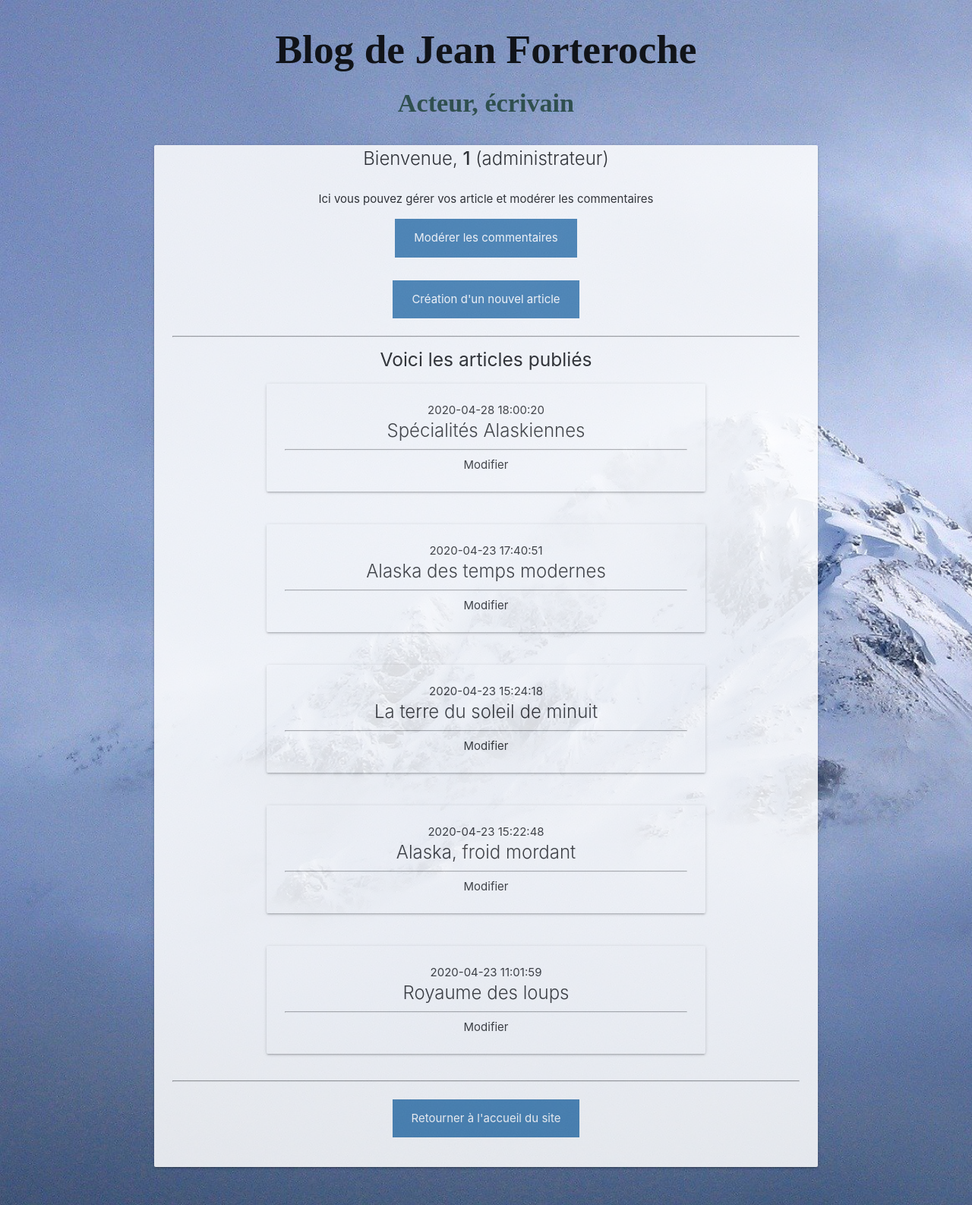
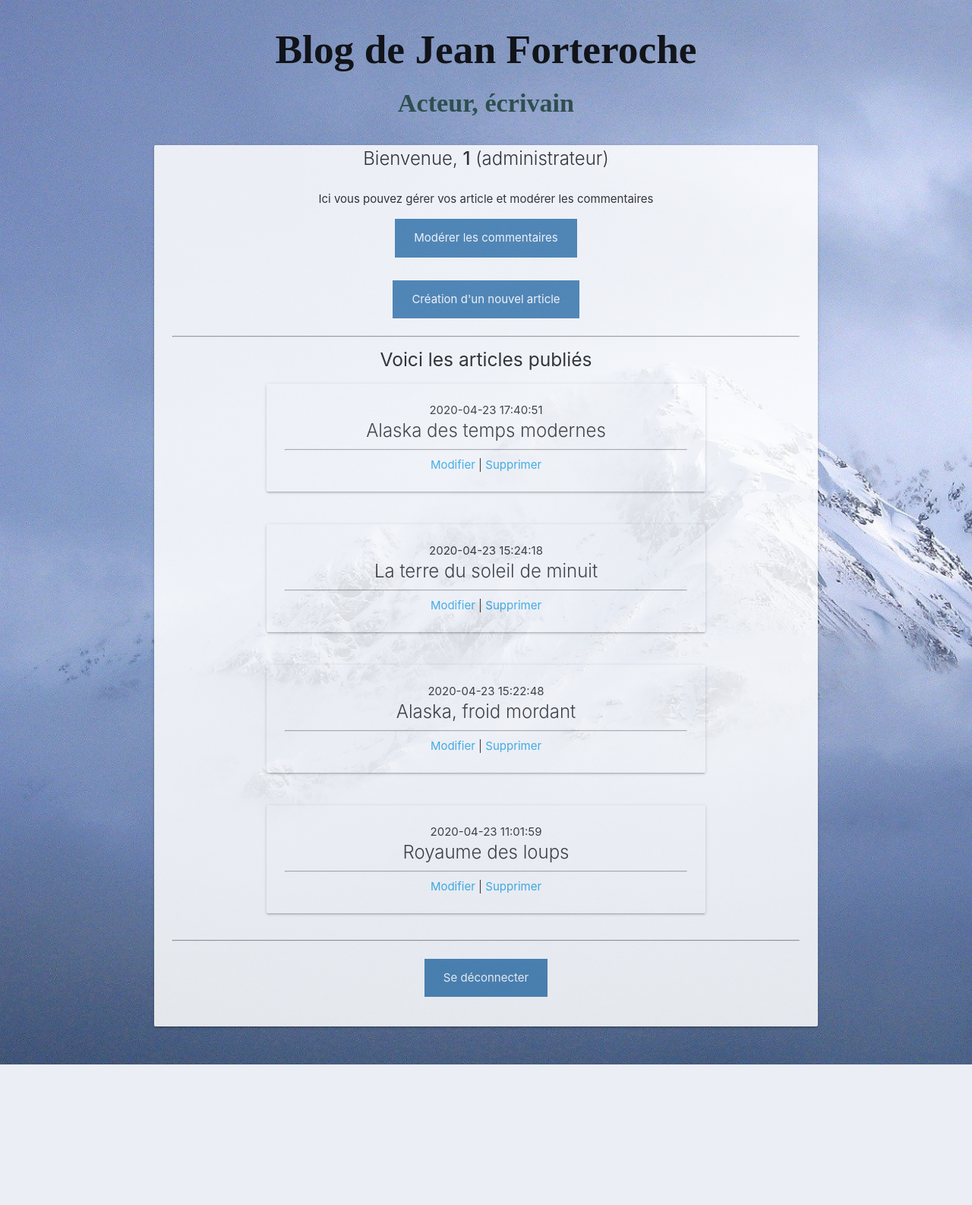
Before and after one commit to Existrace/Projet_blog, a PHP site: page /admin/index/12 in a window 1280 px wide. Shown: the whole page at 76% size. After the commit the page ends 1401 px from the top, so only its background shows below. Run offline with PHP 8.4, Linux system fonts and the light colour scheme; the visitor is signed in with stand-in values (Sample User, id 1); data comes from the database, SQL or seed files in the repository; some libraries are stand-ins or nearby versions.

Commit message:
Suppression post OK + déconnexion OK

```diff
--- a/controllers/Admin.php
+++ b/controllers/Admin.php
@@ -34,7 +34,7 @@ class Admin extends Controller
     }
 
 
-    public function index()
+    public function index($ID_post = null)
     {
         // Vérifier si un administrateur est connecté
         if (isset($_SESSION['login']) && isset($_SESSION['pwd'])) {
@@ -42,6 +42,13 @@ class Admin extends Controller
             $postManager = new PostManager();
             // Récupération et affichage des articles dans la vue
             $posts = $postManager->getPosts();
+
+            // Gestion suppression d'un post
+            if ($ID_post != null) {
+                // Suppression commentaire
+                $postManager->deletePost($ID_post);
+                $this->index();
+            }
 
             $this->render('index', ['idents' => $_SESSION, 'posts' => $posts]);
         } else {
@@ -135,12 +142,4 @@ class Admin extends Controller
         }
     }
 
-    public function logout()
-    {
-        /* session_unset ();
-         // Destruction de la session
-         session_destroy ();
-
-         $this->index();*/
-    }
 }
--- a/models/CommentManager.php
+++ b/models/CommentManager.php
@@ -11,13 +11,6 @@ class CommentManager extends Model
         return $req->fetchAll();
     }
 
-    /*Récupère qu'un seul commentaire selon son id */
-    public function getCommentByID($id_comment)
-    {
-        $req = "SELECT * FROM comment WHERE ID_comment = $id_comment";
-        $req = $this->_connexion->query($req);
-        return $req->fetch();
-    }
 
     public function getAllComments()
     {
--- a/views/Admin/index.php
+++ b/views/Admin/index.php
@@ -40,8 +40,11 @@
                                                       href="/post/show/<?= $post['slug'] ?>"><?= $post['title'] ?></a>
                                                 </span>
                                                 <hr/>
-                                                <a class="title_post"
+                                                <a
                                                    href="/admin/update/<?= $post['ID_post'] ?>"> Modifier</a>
+                                                |
+                                                <a
+                                                   href="/admin/index/<?= $post['ID_post'] ?>"> Supprimer</a>
                                             </div>
                                         </div>
                                     </div>
@@ -51,15 +54,12 @@
 
                         <hr/>
                         <div class="center" style="padding: 15px">
-                            <a class="link_stylised" href="/post/index" class="more-link">Retourner à l'accueil du site</a>
+                            <a class="link_stylised" href="/post/index/logout">Se déconnecter</a>
                         </div>
                     </div>
                 </div>
             </div>
         </div>
     </div>
-    <!--<div class="center">
-        <a class="waves-effect waves-light blue-grey btn" href="logout"><i class="material-icons right">directions_run</i>Se déconnecter</a>
-    </div>-->
 
 </div>
--- a/views/Post/index.php
+++ b/views/Post/index.php
@@ -29,7 +29,7 @@
     </div>
 
     <div class="row center">
-        <a class="title_post"
+        <a class="link_stylised"
            href="/admin/login"> Partie administration</a>
     </class>
 
```
Also changed, not shown: controllers/Post.php (+9 -1 lines).
